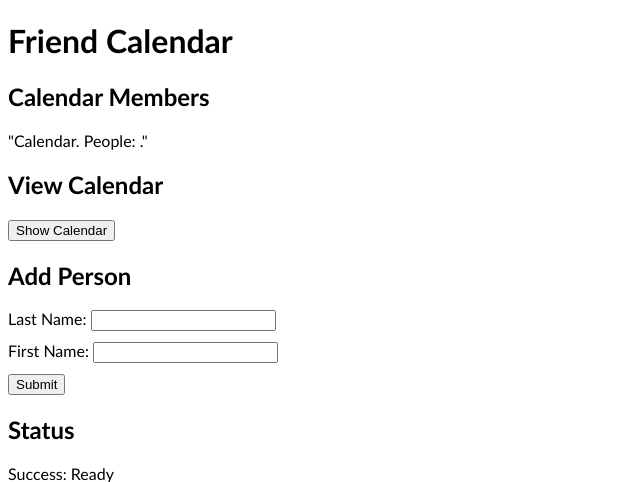
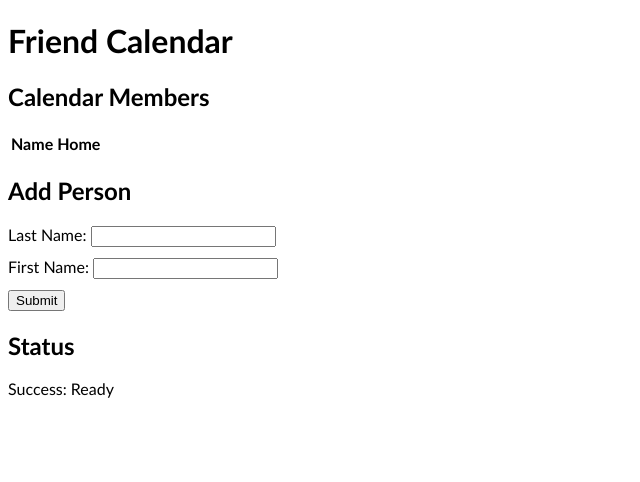
Before and after one commit to ahilbers/calendar, a Flask app: page / in a window 1280 px wide. Shown: the top 482 px of the page, without its empty margins (0-640 px from the left). Run offline with Flask 3, Linux system fonts and the light colour scheme; lists and menus that the app fills with data are empty.

Commit message:
make table of calendar members

```diff
--- a/schedules/frontend/templates/home.html
+++ b/schedules/frontend/templates/home.html
@@ -16,11 +16,26 @@
     {# Calendar Memgers #}
     <div>
     <h2>Calendar Members</h2>
-    {{ calendar.render() | tojson }}
+    {# {{ calendar.single_person_calendars | tojson }} #}
+    <table>
+        <thead>
+            <tr> <th>Name</th> <th>Home</th> </tr>
+        </thead>
+        <tbody>
+            {% for single_person_calendar in calendar.single_person_calendars %}
+                <tr>
+                    <td> {{ single_person_calendar.person.display_name_frontend }} </td>
+                    <td> {{ single_person_calendar.person.home.display_name_frontend }} </td>
+                </tr>
+            {% endfor %}
+        </tbody>
+    </table>
+
+
     </div>
 
     {# Button: Display Calendar #}
-    <div>
+    {# <div>
     <h2>View Calendar</h2>
     <button id="show-calendar">Show Calendar</button>
     <div id="calendar-container"></div>
@@ -30,7 +45,7 @@
             document.getElementById("calendar-container").textContent = calendar_render
         })
     </script>
-    </div>
+    </div> #}
 
     {# Form: Add person #}
     <div>
--- a/schedules/logic/calendar.py
+++ b/schedules/logic/calendar.py
@@ -119,12 +119,6 @@ class FullCalendar:
     def __init__(self) -> None:
         self.calendars: MutableMapping[Person, SinglePersonCalendar] = dict()
 
-    def _people_list_string(self) -> str:
-        return ",\n".join(sorted(str(person) for person in self.calendars.keys()))
-
-    def __repr__(self) -> str:
-        return f"FullCalendar({self._people_list_string()})"
-
     def _add_person(self, person: Person) -> None:
         if person in self.calendars.keys():
             raise CalendarError(f"Person {person} is already in calendar.")
@@ -145,6 +139,8 @@ class FullCalendar:
         else:
             return Response(code=400, message=f"Unknown request type: `{request.request_type}`.")
 
-    def render(self) -> str:
-        logging.info("Rendering calendar.")
-        return f"Calendar. People: {self._people_list_string()}."
+    @property
+    def single_person_calendars(self) -> list[SinglePersonCalendar]:
+        """Get list of single-person calendars, sorted by name."""
+        people_sorted = sorted(self.calendars.keys(), key=lambda person: (person.last_name, person.first_name))
+        return [self.calendars[person] for person in people_sorted]
```
Also changed, not shown: schedules/logic/objects.py (+10 -2 lines).
